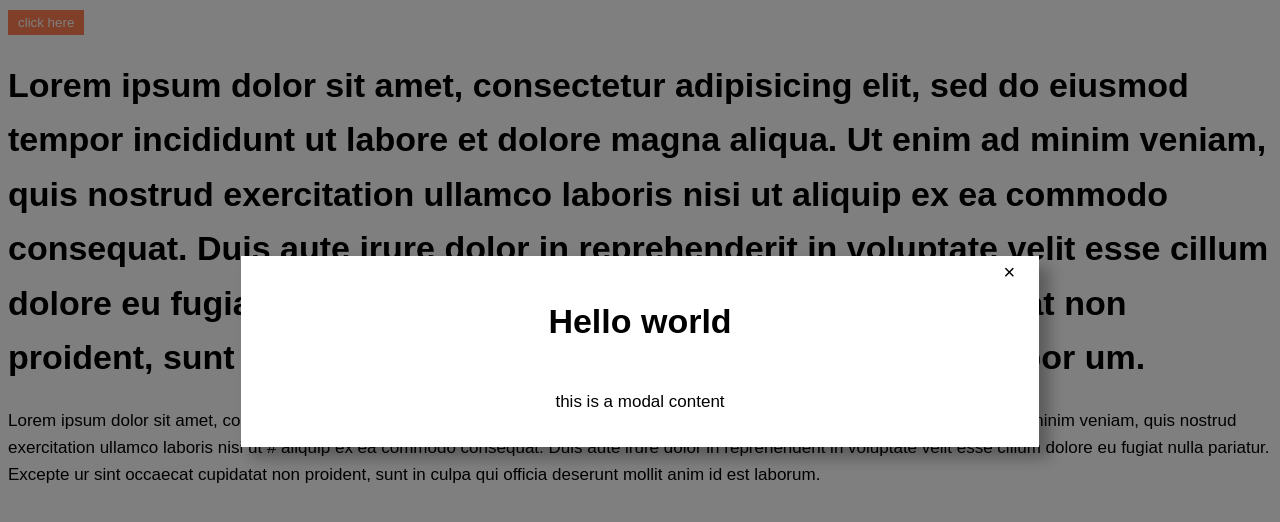
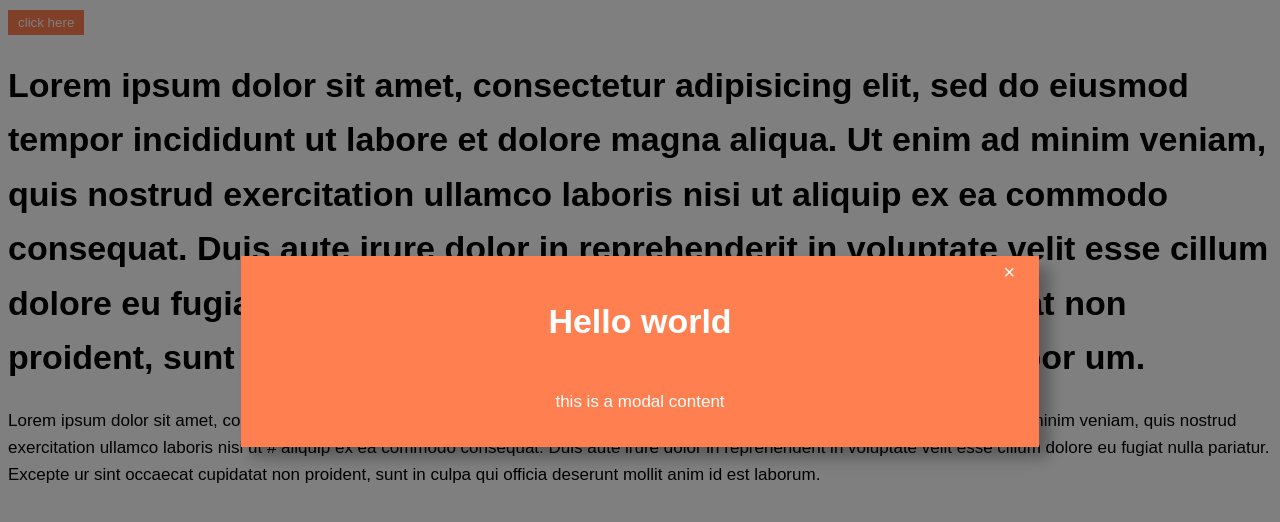
Before and after one commit to Sunnywayne7/modal, a plain HTML site: page index.html in a window 1280 px wide. Both pictures are taken after a click on the button "click here". Drawn offline with Linux system fonts and the light colour scheme.

Commit message:
updated styles.css

```diff
--- a/css/styles.css
+++ b/css/styles.css
@@ -23,10 +23,10 @@ body{
   width: 100%;
   height: 100%;
   z-index: 1;
-  animation: modalOpen 2s ;
 }
 .modal-content{
-  background: white;
+  background: coral;
+  color: white;
   display: flex;
   flex-direction: column;
   justify-content: center;
@@ -36,6 +36,7 @@ body{
   padding: 15px;
   box-shadow: 10px 10px 15px rgba(0, 0, 0, 0.3);
   position: relative;
+  animation: modalOpen 2s ;
 
 }
 .closeBtn{
```
